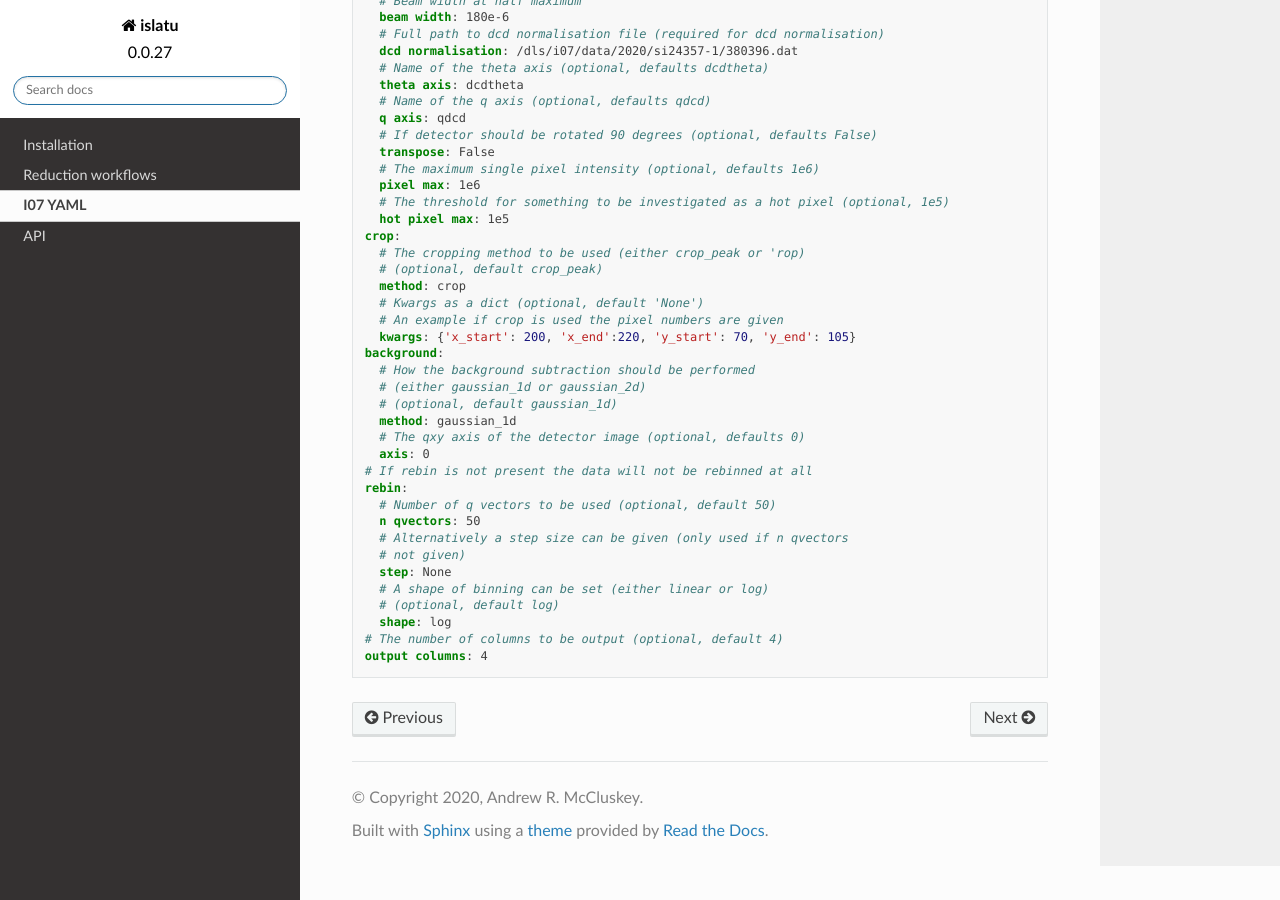
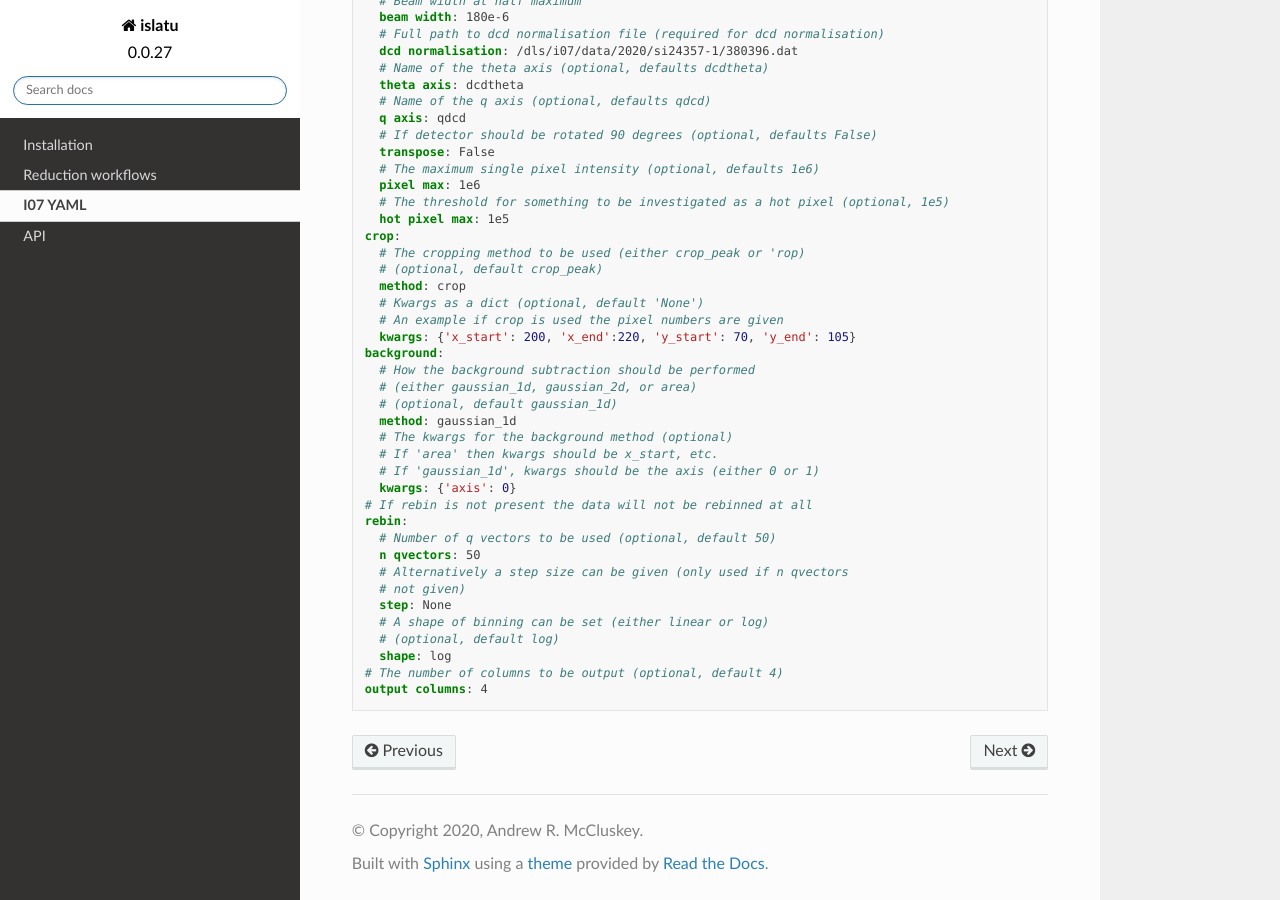
Before and after one commit to DiamondLightSource/islatu, a Sphinx documentation site: the page built from docs/source/i07yaml.rst, in a window 1280 px wide and 900 px high, scrolled down 521 px. Built offline with Sphinx 7.4.7 and the Read the Docs theme 2.0.0, drawn with Linux system fonts in a browser that asks for light colours; formulas are drawn with MathJax 3.

Commit message:
add docmentation

```diff
--- a/docs/source/i07yaml.rst
+++ b/docs/source/i07yaml.rst
@@ -45,11 +45,13 @@ Here we document all of the options that are available in this interface.
      kwargs: {'x_start': 200, 'x_end':220, 'y_start': 70, 'y_end': 105}
    background:
      # How the background subtraction should be performed
-     # (either gaussian_1d or gaussian_2d)
+     # (either gaussian_1d, gaussian_2d, or area)
      # (optional, default gaussian_1d)
      method: gaussian_1d
-     # The qxy axis of the detector image (optional, defaults 0)
-     axis: 0
+     # The kwargs for the background method (optional)
+     # If 'area' then kwargs should be x_start, etc.
+     # If 'gaussian_1d', kwargs should be the axis (either 0 or 1)
+     kwargs: {'axis': 0}
    # If rebin is not present the data will not be rebinned at all
    rebin:
      # Number of q vectors to be used (optional, default 50)
```
